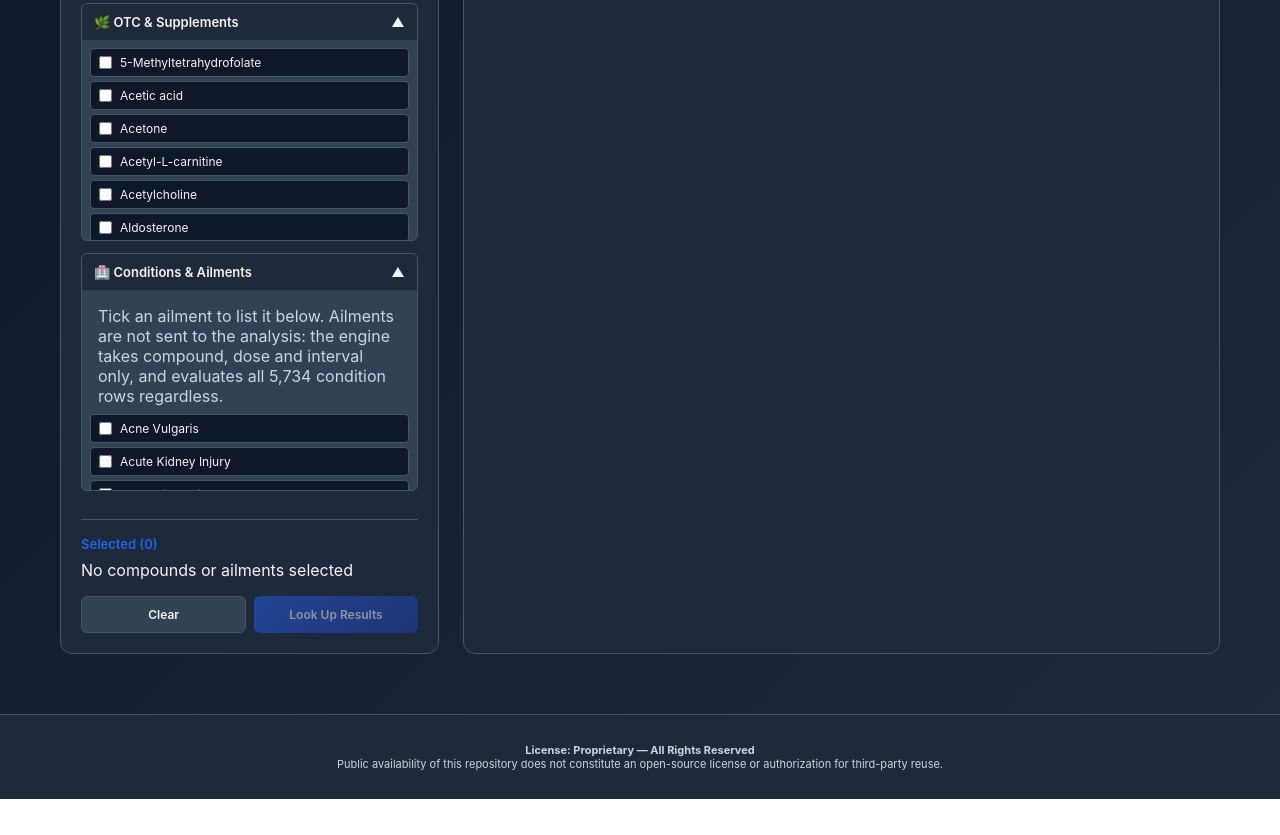
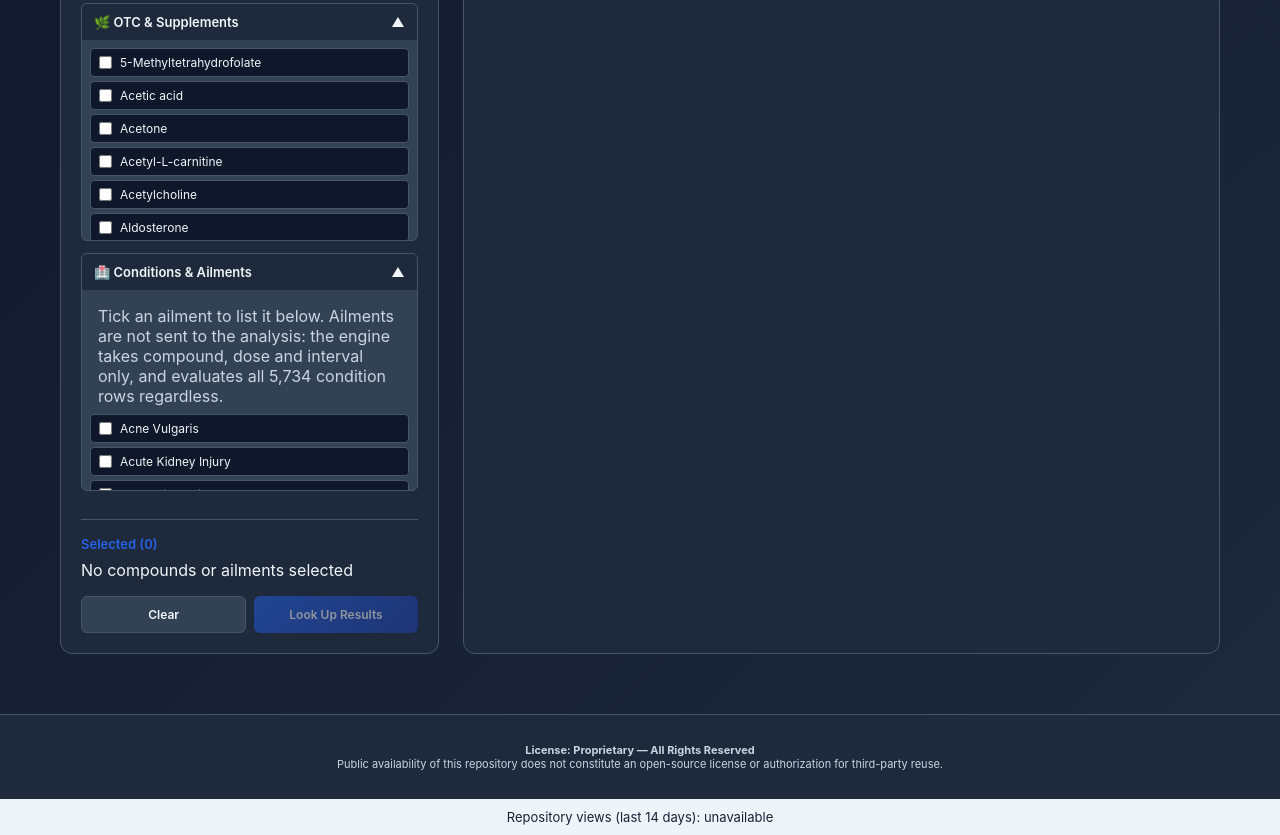
Before and after one commit to jlanjou-SEAM/continuum-bio-analysis, a plain HTML site: page continuum-bio-analysis.html in a window 1280 px wide. Shown: the part 488-1323 px from the top of the page. Before the commit the page ends 1287 px from the top, so only its background shows below. Drawn offline with Linux system fonts and the light colour scheme; no server answers.

Commit message:
Display-repository-views-once-at-page-startup

```diff
--- a/continuum-bio-analysis.html
+++ b/continuum-bio-analysis.html
@@ -672,7 +672,27 @@
         let categories = new Set();
         let selectedCategory = 'All';
 
+        async function loadRepositoryViews() {
+            const counter = document.createElement('p');
+            counter.id = 'repositoryViews';
+            counter.style.cssText = 'padding:10px;text-align:center;background:#eef5fa;color:#172033;font-size:13px;';
+            counter.textContent = 'Repository views (last 14 days): loading…';
+            document.body.append(counter);
+            try {
+                const data = await readJSON('./public/repository-views.json');
+                if (data.schema !== 'REPOSITORY_VIEWS_V1' || !Number.isSafeInteger(data.views) || data.views < 0 || data.window_days !== 14)
+                    throw new Error('Invalid counter data');
+                const stamp = new Date(data.updated_utc);
+                if (!Number.isFinite(stamp.getTime())) throw new Error('Invalid update time');
+                counter.textContent = `Repository views (last 14 days): ${data.views.toLocaleString()} · Updated ${stamp.toLocaleString()}${Date.now()-stamp.getTime()>86400000 ? ' · Update delayed' : ''}`;
+                counter.title = 'Relative interest in the GitHub repository; not live-site visits or submissions. Loaded once when this page opens.';
+            } catch (_) {
+                counter.textContent = 'Repository views (last 14 days): unavailable';
+            }
+        }
+
         async function init() {
+            loadRepositoryViews();
             try {
                 const catalog = await readJSON('./SEAM_common_drugs_supplements_choice_registry_v1.json');
                 allCompounds = catalog.compounds || [];
```
